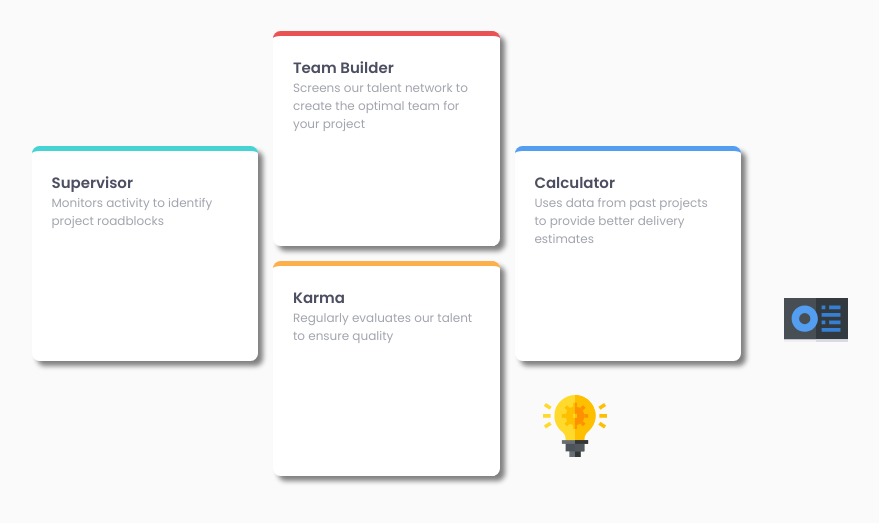
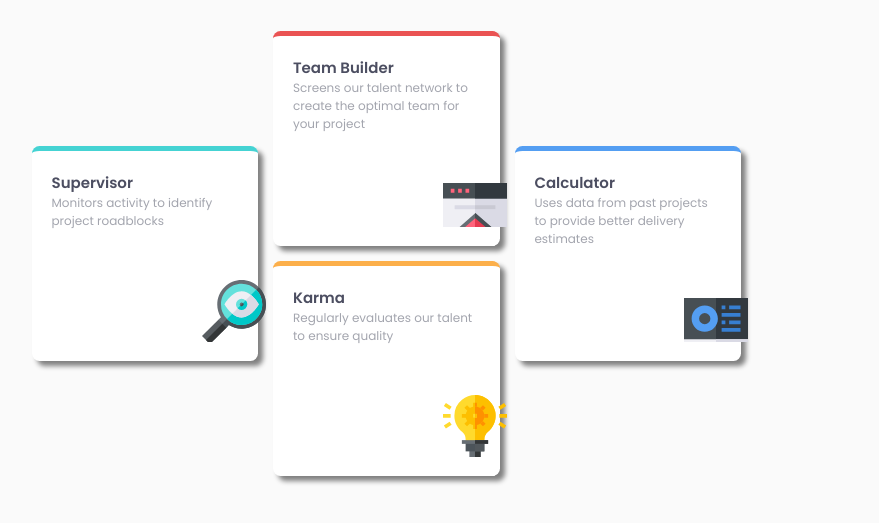
Before and after one commit to WiaterKa/2023.02.23---Four-card-feature-section_Easy, a plain HTML site: page index.html in a window 1280 px wide. Shown: the part 259-782 px from the top of the page, without its empty margins (268-1147 px from the left). Drawn offline with Linux system fonts and the light colour scheme.

Commit message:
further adjustments

```diff
--- a/style/style.css
+++ b/style/style.css
@@ -97,7 +97,7 @@ h2 {
 /*couldn't move svg elements via flexbox, so temporarly used margin function*/
 
 svg {
-  margin-left: 250px;
+  margin-left: 150px;
   margin-top: 50px;
 }
 
```
